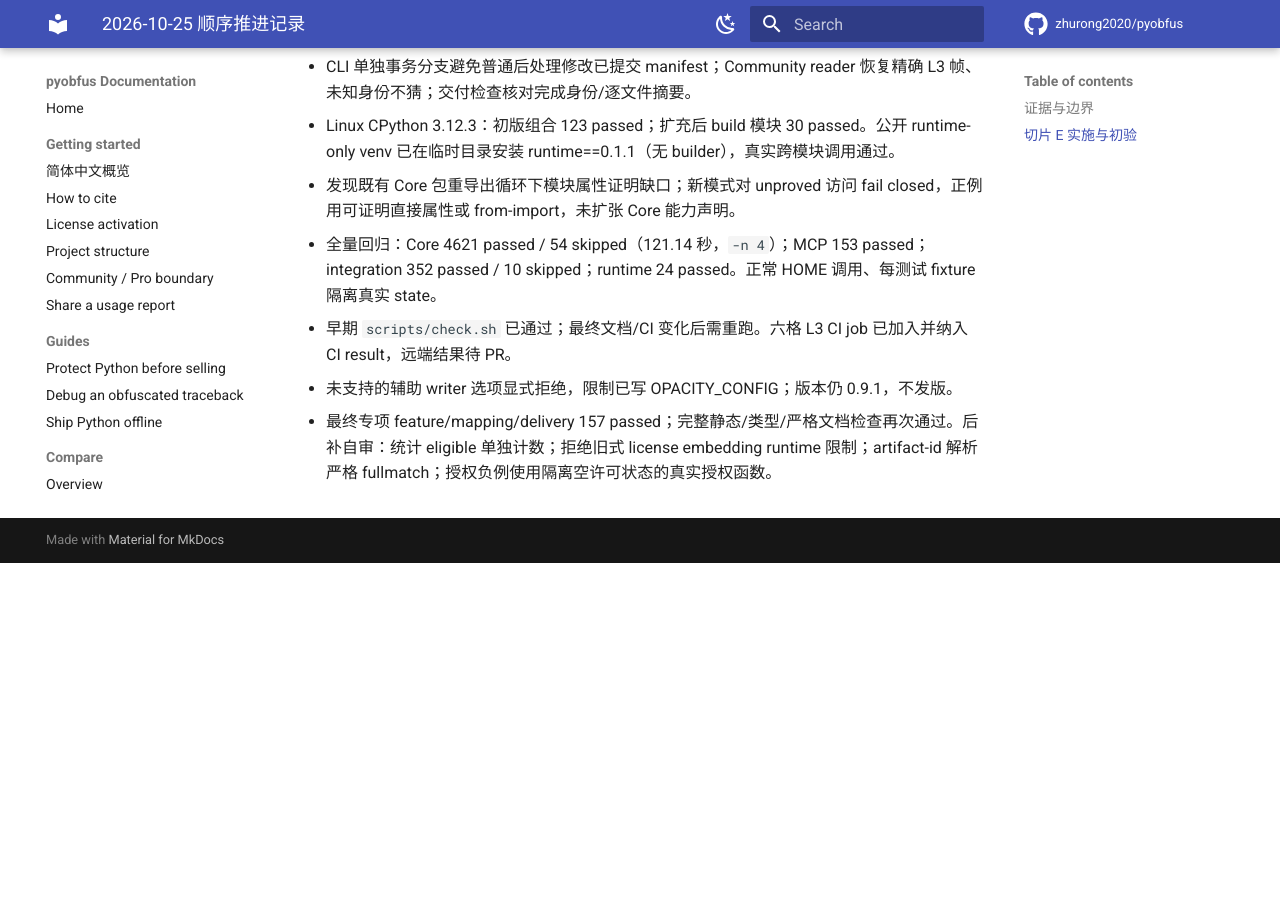
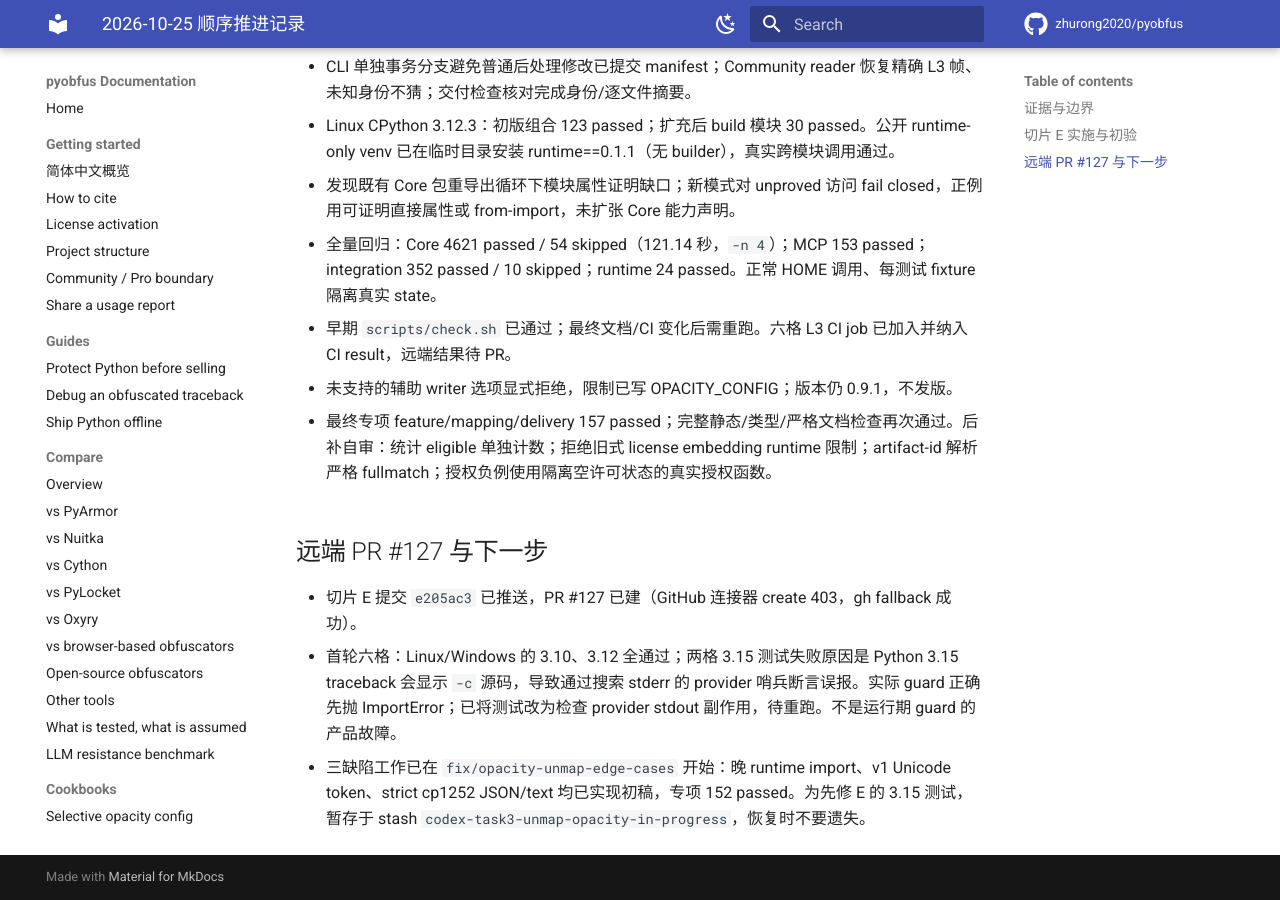
Before and after one commit to zhurong2020/pyobfus, an MkDocs documentation site: the page built from docs/PROGRESS_2026-10-25.md, in a window 1280 px wide and 900 px high, scrolled down 1159 px. Built offline with MkDocs 1.6.1 and Material for MkDocs 9.7.7, drawn with Linux system fonts in a browser that asks for light colours; comment, search, counter and statistics services are not loaded; before the commit the page ends 1722 px from its top, so only the background shows below that.

Commit message:
test(crossfile-opacity): observe provider side effects across Python versions

```diff
--- a/docs/PROGRESS_2026-10-25.md
+++ b/docs/PROGRESS_2026-10-25.md
@@ -30,3 +30,9 @@
 - 未支持的辅助 writer 选项显式拒绝，限制已写 OPACITY_CONFIG；版本仍 0.9.1，不发版。
 
 - 最终专项 feature/mapping/delivery 157 passed；完整静态/类型/严格文档检查再次通过。后补自审：统计 eligible 单独计数；拒绝旧式 license embedding runtime 限制；artifact-id 解析严格 fullmatch；授权负例使用隔离空许可状态的真实授权函数。
+
+## 远端 PR #127 与下一步
+
+- 切片 E 提交 `e205ac3` 已推送，PR #127 已建（GitHub 连接器 create 403，gh fallback 成功）。
+- 首轮六格：Linux/Windows 的 3.10、3.12 全通过；两格 3.15 测试失败原因是 Python 3.15 traceback 会显示 `-c` 源码，导致通过搜索 stderr 的 provider 哨兵断言误报。实际 guard 正确先抛 ImportError；已将测试改为检查 provider stdout 副作用，待重跑。不是运行期 guard 的产品故障。
+- 三缺陷工作已在 `fix/opacity-unmap-edge-cases` 开始：晚 runtime import、v1 Unicode token、strict cp1252 JSON/text 均已实现初稿，专项 152 passed。为先修 E 的 3.15 测试，暂存于 stash `codex-task3-unmap-opacity-in-progress`，恢复时不要遗失。
```
Also changed, not shown: 1 other file.
